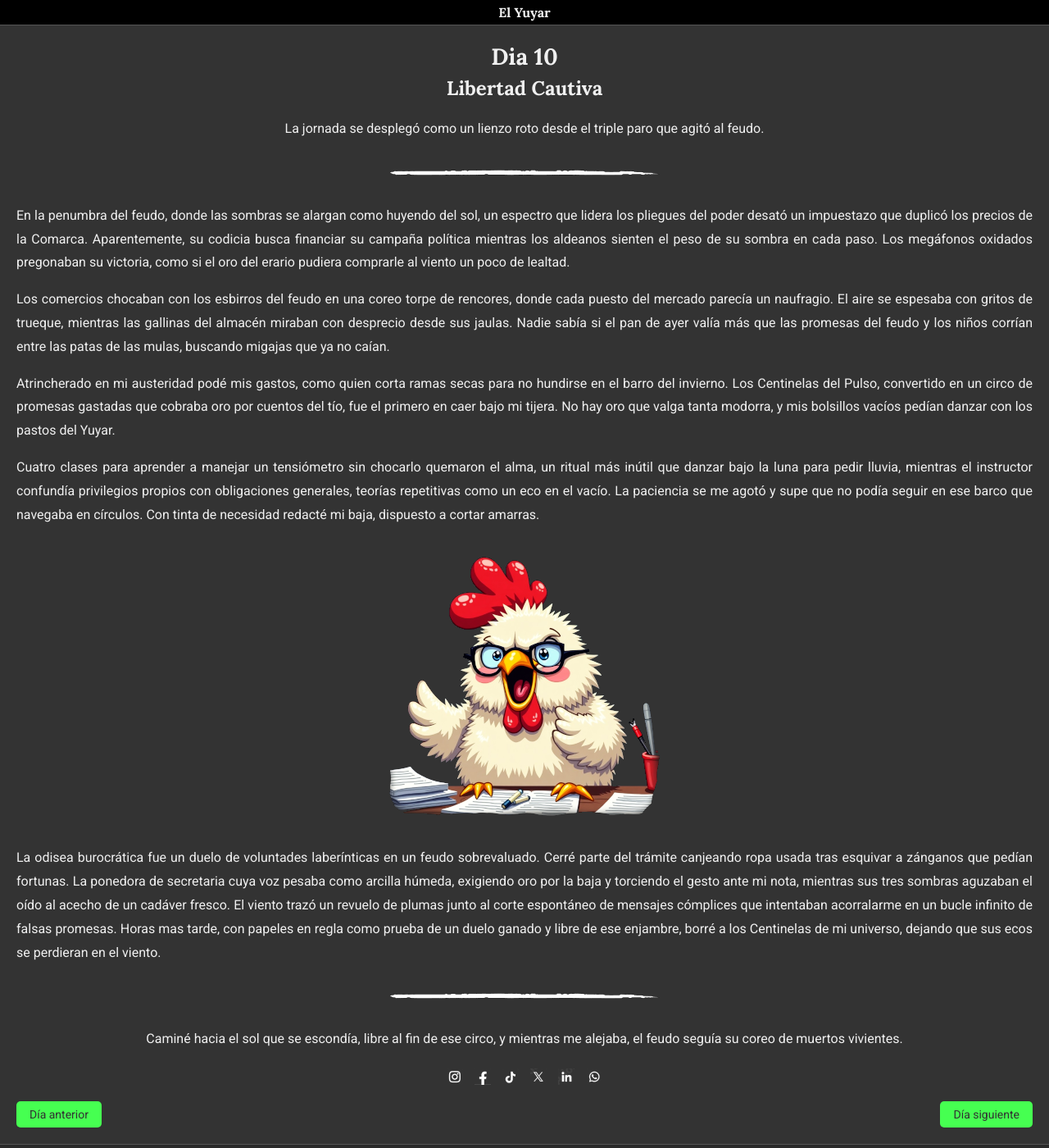
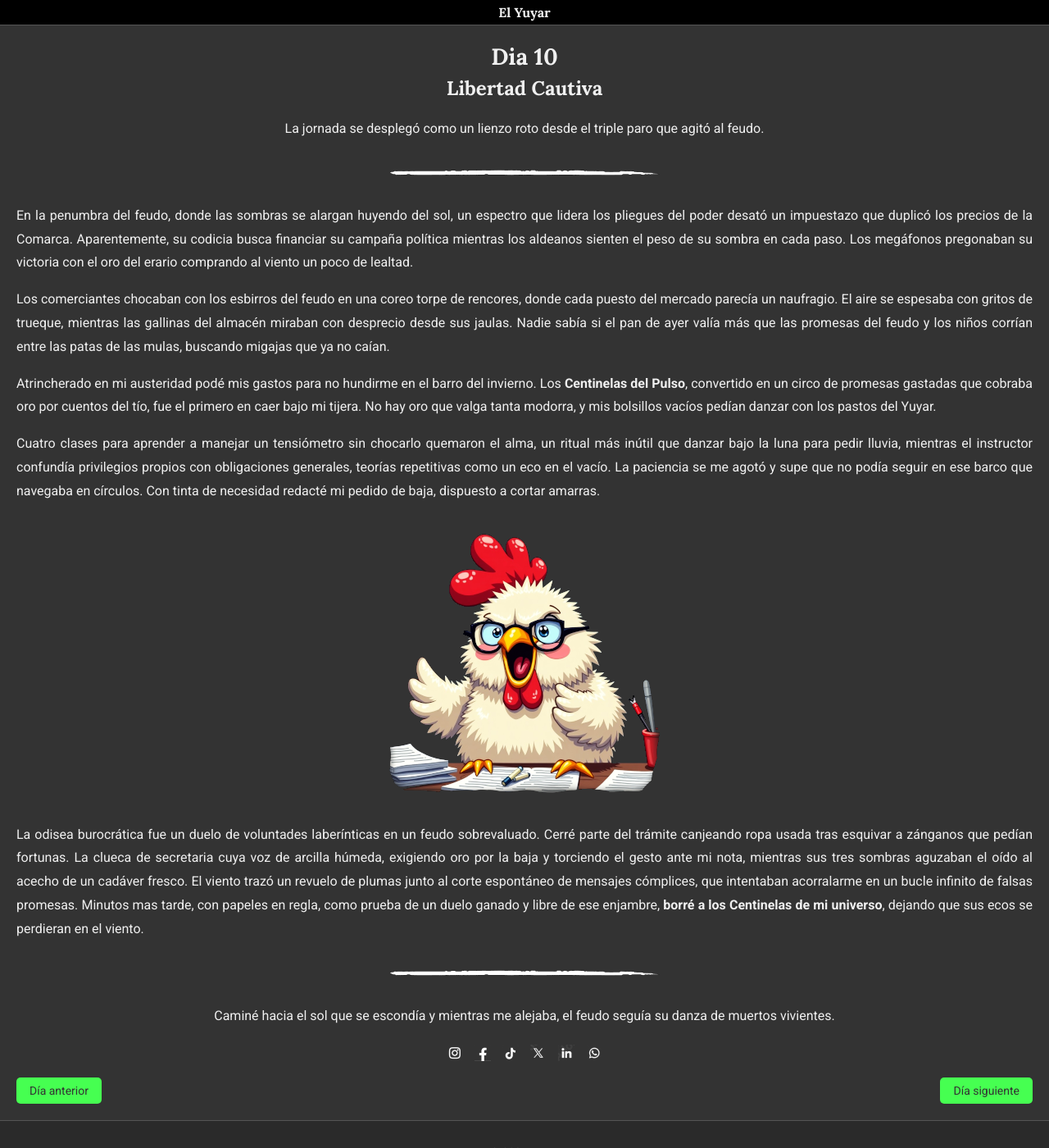
Before and after one commit to mesquele/paqocuaternion.github.io, a Jekyll site: the page built from _posts/2025-03-04-Día-10-Libertad-Cautiva.md, in a window 1280 px wide and 1400 px high. Shown: the whole window at 82% size. Built offline with Jekyll 4.4.1, drawn with Linux system fonts in a browser that asks for light colours.

Commit message:
Post Día 11 Furia Serena

```diff
--- a/_posts/2025-03-04-Día-10-Libertad-Cautiva.md
+++ b/_posts/2025-03-04-Día-10-Libertad-Cautiva.md
@@ -9,23 +9,23 @@ date: 2024-03-04 13:00
 
 <img src="/assets/images/separador.png" alt="Separador" style="display: block; margin: 20px auto;">
 
-En la penumbra del feudo, donde las sombras se alargan como huyendo del sol, un espectro que lidera los pliegues del poder desató un impuestazo que duplicó los precios de la Comarca. Aparentemente, su codicia busca financiar su campaña política mientras los aldeanos sienten el peso de su sombra en cada paso. Los megáfonos oxidados pregonaban su victoria, como si el oro del erario pudiera comprarle al viento un poco de lealtad.
+En la penumbra del feudo, donde las sombras se alargan huyendo del sol, un espectro que lidera los pliegues del poder desató un impuestazo que duplicó los precios de la Comarca. Aparentemente, su codicia busca financiar su campaña política mientras los aldeanos sienten el peso de su sombra en cada paso. Los megáfonos pregonaban su victoria con el oro del erario comprando al viento un poco de lealtad.
 <br>
 
-Los comercios chocaban con los esbirros del feudo en una coreo torpe de rencores, donde cada puesto del mercado parecía un naufragio. El aire se espesaba con gritos de trueque, mientras las gallinas del almacén miraban con desprecio desde sus jaulas. Nadie sabía si el pan de ayer valía más que las promesas del feudo y los niños corrían entre las patas de las mulas, buscando migajas que ya no caían.
+Los comerciantes chocaban con los esbirros del feudo en una coreo torpe de rencores, donde cada puesto del mercado parecía un naufragio. El aire se espesaba con gritos de trueque, mientras las gallinas del almacén miraban con desprecio desde sus jaulas. Nadie sabía si el pan de ayer valía más que las promesas del feudo y los niños corrían entre las patas de las mulas, buscando migajas que ya no caían.
 <br>
 
-Atrincherado en mi austeridad podé mis gastos, como quien corta ramas secas para no hundirse en el barro del invierno. Los Centinelas del Pulso, convertido en un circo de promesas gastadas que cobraba oro por cuentos del tío, fue el primero en caer bajo mi tijera. No hay oro que valga tanta modorra, y mis bolsillos vacíos pedían danzar con los pastos del Yuyar.
+Atrincherado en mi austeridad podé mis gastos para no hundirme en el barro del invierno. Los **Centinelas del Pulso**, convertido en un circo de promesas gastadas que cobraba oro por cuentos del tío, fue el primero en caer bajo mi tijera. No hay oro que valga tanta modorra, y mis bolsillos vacíos pedían danzar con los pastos del Yuyar.
 <br>
 
-Cuatro clases para aprender a manejar un tensiómetro sin chocarlo quemaron el alma, un ritual más inútil que danzar bajo la luna para pedir lluvia, mientras el instructor confundía privilegios propios con obligaciones generales, teorías repetitivas como un eco en el vacío. La paciencia se me agotó y supe que no podía seguir en ese barco que navegaba en círculos. Con tinta de necesidad redacté mi baja, dispuesto a cortar amarras.
+Cuatro clases para aprender a manejar un tensiómetro sin chocarlo quemaron el alma, un ritual más inútil que danzar bajo la luna para pedir lluvia, mientras el instructor confundía privilegios propios con obligaciones generales, teorías repetitivas como un eco en el vacío. La paciencia se me agotó y supe que no podía seguir en ese barco que navegaba en círculos. Con tinta de necesidad redacté mi pedido de baja, dispuesto a cortar amarras.
 
 <img src="/assets/images/clueca.png" alt="Clueca" style="display: block; margin: 20px auto;">
 
-La odisea burocrática fue un duelo de voluntades laberínticas en un feudo sobrevaluado. Cerré parte del trámite canjeando ropa usada tras esquivar a zánganos que pedían fortunas. La ponedora de secretaria cuya voz pesaba como arcilla húmeda, exigiendo oro por la baja y torciendo el gesto ante mi nota, mientras sus tres sombras aguzaban el oído al acecho de un cadáver fresco. El viento trazó un revuelo de plumas junto al corte espontáneo de mensajes cómplices que intentaban acorralarme en un bucle infinito de falsas promesas. Horas mas tarde, con papeles en regla como prueba de un duelo ganado y libre de ese enjambre, borré a los Centinelas de mi universo, dejando que sus ecos se perdieran en el viento.
+La odisea burocrática fue un duelo de voluntades laberínticas en un feudo sobrevaluado. Cerré parte del trámite canjeando ropa usada tras esquivar a zánganos que pedían fortunas. La clueca de secretaria cuya voz de arcilla húmeda, exigiendo oro por la baja y torciendo el gesto ante mi nota, mientras sus tres sombras aguzaban el oído al acecho de un cadáver fresco. El viento trazó un revuelo de plumas junto al corte espontáneo de mensajes cómplices, que intentaban acorralarme en un bucle infinito de falsas promesas. Minutos mas tarde, con papeles en regla, como prueba de un duelo ganado y libre de ese enjambre, **borré a los Centinelas de mi universo**, dejando que sus ecos se perdieran en el viento.
 
 <img src="/assets/images/separador.png" alt="Separador" style="display: block; margin: 20px auto;">
 
 <div style="text-align: center;">
-  <p>Caminé hacia el sol que se escondía, libre al fin de ese circo, y mientras me alejaba, el feudo seguía su coreo de muertos vivientes.</p>
+  <p>Caminé hacia el sol que se escondía y mientras me alejaba, el feudo seguía su danza de muertos vivientes.</p>
 </div>
--- a/bitacora-2.html
+++ b/bitacora-2.html
@@ -7,7 +7,7 @@ permalink: /bitacora/2/
 <div class="chapter-info">
   <p class="chapter-title">Capítulo 1</p>
   <p class="chapter-subtitle">Bases y puntos de partida</p>
-  <p class="chapter-time">(Febrero a Abril de 2025)</p>
+  <p class="chapter-time">(Febrero - Junio de 2025)</p>
 </div>
 <div class="content-wrapper">
   <ul class="post-list">
--- a/bitacora-3.html
+++ b/bitacora-3.html
@@ -7,19 +7,19 @@ permalink: /bitacora/3/
 <div class="chapter-info">
   <p class="chapter-title">Capítulo 1</p>
   <p class="chapter-subtitle">Bases y puntos de partida</p>
-  <p class="chapter-time">(Febrero a Abril de 2025)</p>
+  <p class="chapter-time">(Febrero - Junio de 2025)</p>
 </div>
 <div class="content-wrapper">
   <ul class="post-list">
     {% assign sorted_posts = site.posts | sort: 'date' %}
-    {% for post in sorted_posts offset:5 limit:5 %}
+    {% for post in sorted_posts offset:10 limit:5 %}
       <li>
         <h2><a class="post-link" href="{{ post.url | relative_url }}">{{ post.title | escape }}</a></h2>
       </li>
     {% endfor %}
   </ul>
   <div class="pagination">
-    <a href="/bitacora/" class="order-button prev">Anterior</a>
+    <a href="/bitacora/2/" class="order-button prev">Anterior</a>
     {% if site.posts.size > 15 %}
       <a href="/bitacora/4/" class="order-button next">Siguiente</a>
     {% endif %}
--- a/bitacora.html
+++ b/bitacora.html
@@ -7,7 +7,7 @@ permalink: /bitacora/
 <div class="chapter-info">
   <p class="chapter-title">Capítulo 1</p>
   <p class="chapter-subtitle">Bases y puntos de partida</p>
-  <p class="chapter-time">(Febrero a Abril de 2025)</p>
+  <p class="chapter-time">(Febrero - Junio de 2025)</p>
 </div>
 <div class="content-wrapper">
   <ul class="post-list">
```
Also changed, not shown: _posts/2025-03-05-Día-11-Furia-Serena.md (added, +43 -0 lines), _posts/2025-03-06-Día-12-En-Desarrollo.md (renamed from _posts/2025-03-05-Día-11-En-Desarrollo.md, +2 -2 lines), assets/images/usurero.png (added).
